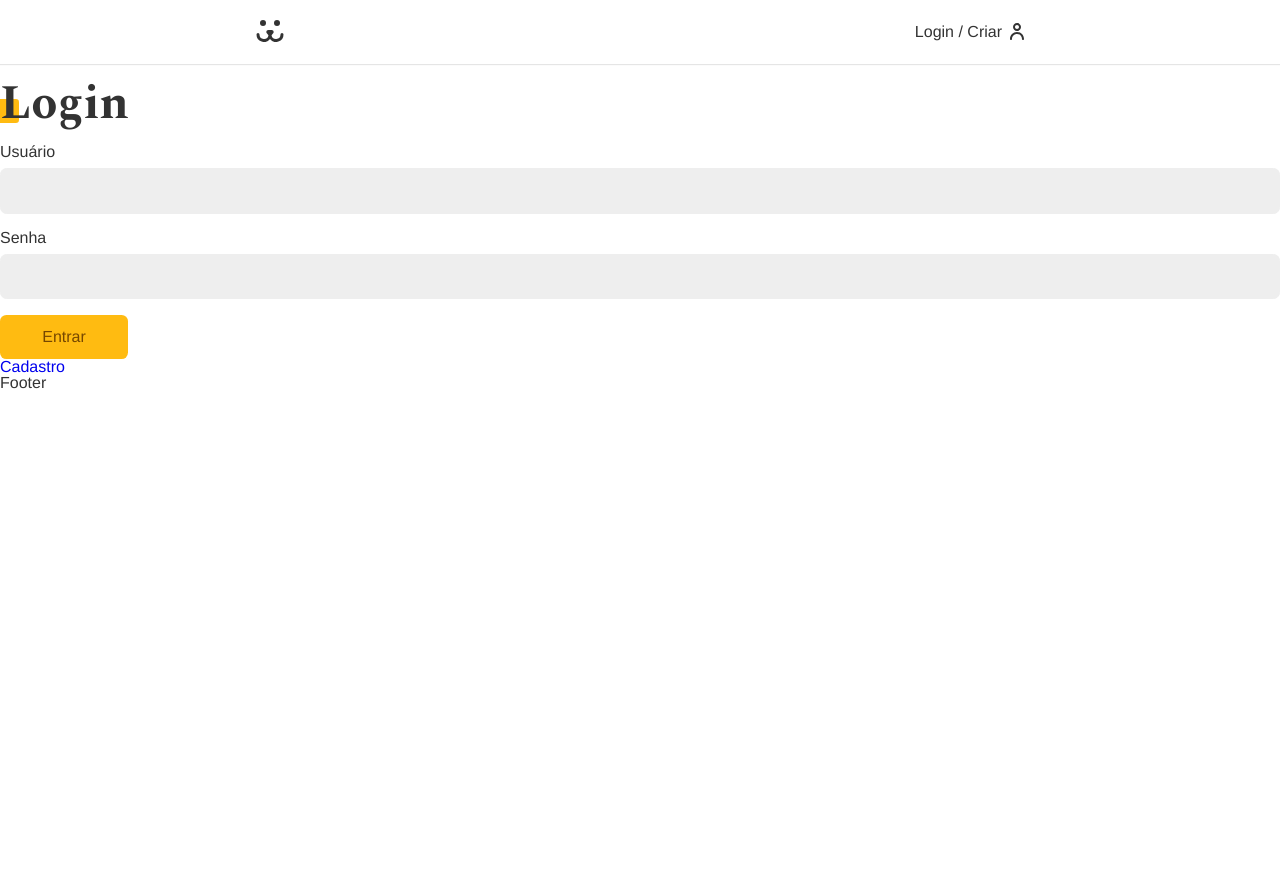
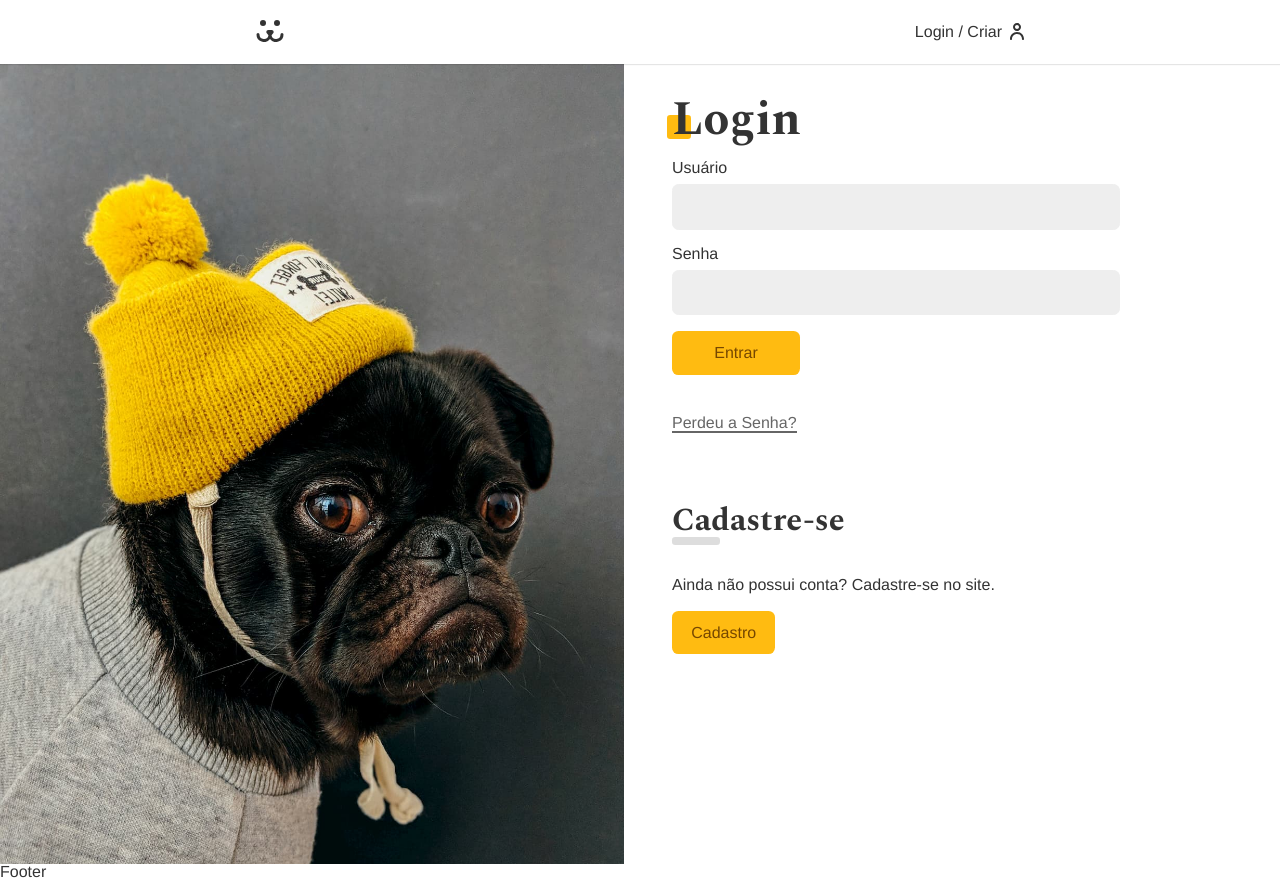
Before and after one commit to alexandrejuniorc/dogs-react, a React (Vite) app: page /login in a window 1280 px wide. Before the commit the page ends 800 px from the top, so only its background shows below. Built offline with nearby package versions, Linux system fonts and the light colour scheme.

Commit message:
adiciona scss da página login

```diff
--- a/src/components/Header.jsx
+++ b/src/components/Header.jsx
@@ -19,7 +19,7 @@ export const Header = () => {
             <button onClick={userLogout}>Sair</button>
           </Link>
         ) : (
-          <Link className="login" to="/login">
+          <Link className="loginHeader" to="/login">
             Login / Criar
           </Link>
         )}
--- a/src/components/login/Login.jsx
+++ b/src/components/login/Login.jsx
@@ -5,6 +5,7 @@ import { LoginCreate } from './LoginCreate';
 import { LoginForm } from './LoginForm';
 import { LoginPasswordLost } from './LoginPasswordLost';
 import { LoginPasswordReset } from './LoginPasswordReset';
+import '../../scss/Login.scss';
 
 export const Login = () => {
   const { login } = useContext(UserContext);
@@ -12,7 +13,8 @@ export const Login = () => {
   if (login === true) return <Navigate to="/conta" />;
 
   return (
-    <div>
+    <section className="login">
+      <div className="forms">
         <Routes>
           <Route path="/" element={<LoginForm />} />
           <Route path="criar" element={<LoginCreate />} />
@@ -20,5 +22,6 @@ export const Login = () => {
           <Route path="resetar" element={<LoginPasswordReset />} />
         </Routes>
       </div>
+    </section>
   );
 };
--- a/src/components/login/LoginForm.jsx
+++ b/src/components/login/LoginForm.jsx
@@ -6,6 +6,7 @@ import { useContext } from 'react';
 import { UserContext } from '../../hooks/userContext';
 import { Error } from '../helper/Error';
 import '../../scss/LoginForm.scss';
+import '../../scss/Button.scss';
 
 export const LoginForm = () => {
   const username = useForm();
@@ -23,7 +24,7 @@ export const LoginForm = () => {
   return (
     <section className="anime-left">
       <h1 className="title">Login</h1>
-      <form onSubmit={handleSubmit}>
+      <form className="form" onSubmit={handleSubmit}>
         <Input label="Usuário" type="text" name="username" {...username} />
         <Input label="Senha" type="password" name="password" {...password} />
         {loading ? (
@@ -33,7 +34,16 @@ export const LoginForm = () => {
         )}
         <Error error={error} />
       </form>
-      <Link to="/login/criar">Cadastro</Link>
+      <Link className="perdeu" to="/login/perdeu">
+        Perdeu a Senha?
+      </Link>
+      <div className="cadastro">
+        <h2 className="subtitle">Cadastre-se</h2>
+        <p>Ainda não possui conta? Cadastre-se no site.</p>
+        <Link className="button" to="/login/criar">
+          Cadastro
+        </Link>
+      </div>
     </section>
   );
 };
--- a/src/scss/Header.scss
+++ b/src/scss/Header.scss
@@ -18,7 +18,7 @@
   padding: .5rem 0;
 }
 
-.login{
+.loginHeader{
   color: #333;
   display: flex;
   align-items: center;
@@ -33,5 +33,4 @@
     position: relative;
     top: -1px;
   }
-
 }
--- /dev/null
+++ b/src/scss/Login.scss
@@ -0,0 +1,33 @@
+@import './Global.scss';
+
+.login{
+  display: grid;
+  grid-template-columns: 1fr 1fr;
+  min-height: 100vh;
+  gap: 2rem;
+
+  &::before{
+    display: block;
+    content: '';
+    background: url('../assets/login.jpg') no-repeat center center;
+    background-size: cover;
+  }
+}
+
+.forms{
+  max-width: 30rem;
+  padding: 1rem;
+}
+
+@media (max-width: 40rem){
+  .login{
+    grid-template-columns: 1fr;
+    &::before{
+      display: none;
+    }
+  }
+
+  .forms{
+    max-width: 100%;
+  }
+}
--- a/src/scss/LoginForm.scss
+++ b/src/scss/LoginForm.scss
@@ -1 +1,42 @@
-@import './Global.scss'
+@import './Global.scss';
+
+.form {
+  margin-bottom: 2rem;
+}
+
+.perdeu {
+  display: inline-block;
+  color: #666;
+  padding: .5rem 0;
+  line-height: 1;
+  &::after{
+    content: '';
+    height: 2px;
+    width: 100%;
+    background-color: currentColor;
+    display: block;
+  }
+}
+
+.cadastro {
+  margin-top: 4rem;
+
+  p{
+    margin-top: 2rem;
+    margin-bottom: 2rem;
+  }
+}
+
+.subtitle{
+  font-family: $typeSecond;
+  line-height: 1;
+  font-size: 2rem;
+  &::after{
+    content: '';
+    display: block;
+    background-color: #ddd;
+    height: 0.5rem;
+    width: 3rem;
+    border-radius: .2rem;
+  }
+}
```
Lines whose indentation alone changed are shown as unchanged.
